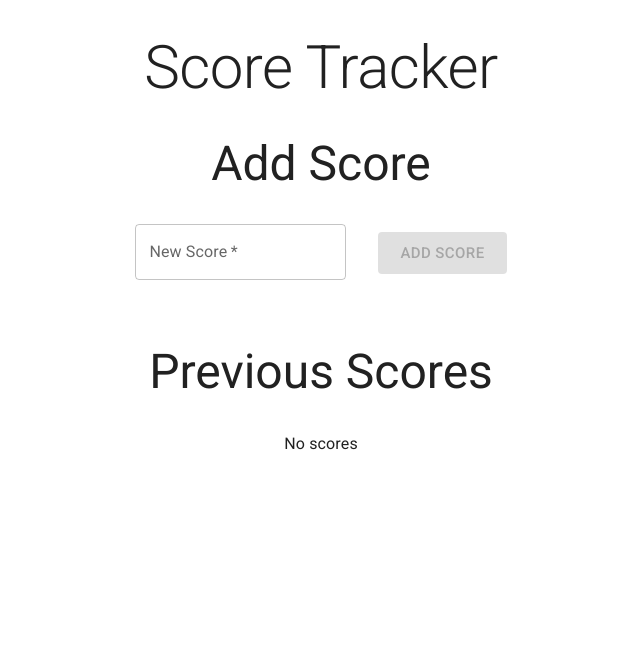
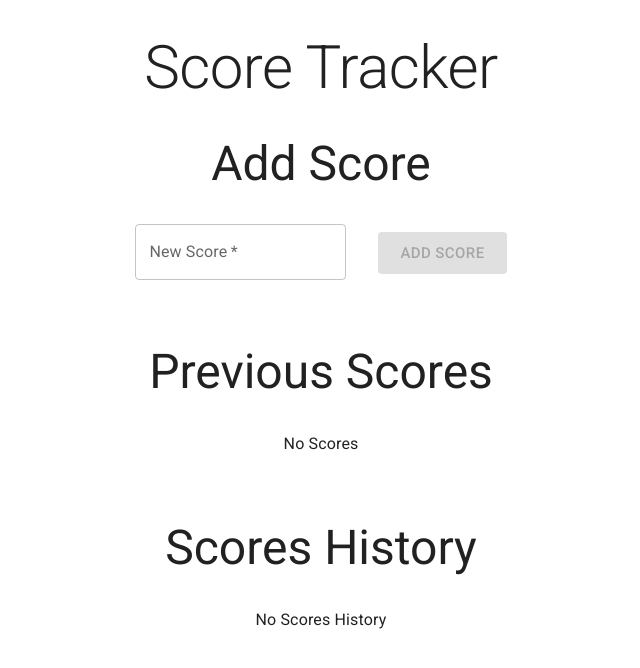
Before and after one commit to michaelyu13/score-tracker, a React (Vite) app: page / in a window 1280 px wide. Shown: the top 668 px of the page, without its empty margins (319-959 px from the left). Built offline with nearby package versions, Linux system fonts and the light colour scheme.

Commit message:
Chart.js - Setup and add Line Graph to app

```diff
--- a/package.json
+++ b/package.json
@@ -15,8 +15,10 @@
     "@mui/icons-material": "^5.14.12",
     "@mui/material": "^5.14.12",
     "@mui/x-date-pickers": "^6.16.1",
+    "chart.js": "^4.4.0",
     "dayjs": "^1.11.10",
     "react": "^18.2.0",
+    "react-chartjs-2": "^5.2.0",
     "react-dom": "^18.2.0"
   },
   "devDependencies": {
--- a/src/App.tsx
+++ b/src/App.tsx
@@ -1,16 +1,33 @@
 import { useState } from 'react';
 
 import AddScoreForm from './components/AddScoreForm';
+import ScoresGraph from './components/ScoresGraph';
 import ScoresTable from './components/ScoresTable';
 
 import { Box, Container, CssBaseline, Typography } from '@mui/material/';
+import { indigo } from '@mui/material/colors';
+import { ThemeProvider, createTheme } from '@mui/material/styles';
+
+import { CategoryScale } from 'chart.js';
+import Chart from 'chart.js/auto';
+
+Chart.register(CategoryScale);
+
+const theme = createTheme({
+    palette: {
+        primary: {
+            main: indigo[700],
+        },
+    },
+});
 
 const App: React.FC = () => {
-    const [scores, setScores] = useState<number[]>([]);
+    const [scoresHistory, setScoresHistory] = useState<number[]>([]);
 
     return (
         <>
             <CssBaseline />
+            <ThemeProvider theme={theme}>
                 <Container sx={{ display: 'flex', flexDirection: 'column', minHeight: '100vh' }}>
                     <Box component="header" my={4}>
                         <Typography variant="h2" component="h1" align="center">
@@ -19,10 +36,12 @@ const App: React.FC = () => {
                     </Box>
 
                     <Box component="main">
-                    <AddScoreForm scores={scores} setScores={setScores} />
-                    <ScoresTable scores={scores} />
+                        <AddScoreForm scoresHistory={scoresHistory} setScoresHistory={setScoresHistory} />
+                        <ScoresTable scoresHistory={scoresHistory} />
+                        <ScoresGraph scoresHistory={scoresHistory} />
                     </Box>
                 </Container>
+            </ThemeProvider>
         </>
     );
 };
--- a/src/components/AddScoreForm.tsx
+++ b/src/components/AddScoreForm.tsx
@@ -3,34 +3,22 @@ import React, { useEffect } from 'react';
 import { Box, Button, TextField, Typography } from '@mui/material/';
 
 type AddScoreFormProps = {
-    scores: number[];
-    setScores: React.Dispatch<React.SetStateAction<number[]>>;
+    scoresHistory: number[];
+    setScoresHistory: React.Dispatch<React.SetStateAction<number[]>>;
 };
 
-const AddScoreForm = ({ scores, setScores }: AddScoreFormProps) => {
+const AddScoreForm = ({ scoresHistory, setScoresHistory }: AddScoreFormProps) => {
     // Regex pattern to check if the input only contains numbers
     const regexPattern = /^[0-9]+$/;
 
     const [newScore, setNewScore] = React.useState<string>('');
     const [helperText, setHelperText] = React.useState<string>('');
     const [isAddButtonDisabled, setIsAddButtonDisabled] = React.useState<boolean>(false);
-    // const [dateCleared, setDateCleared] = React.useState<boolean>(false);
     const [formHasErrors, setFormHasErrors] = React.useState<boolean>(false);
 
     useEffect(() => {
         doFormValidation(newScore);
     }, [newScore]);
-
-    // useEffect(() => {
-    //     if (dateCleared) {
-    //         const timeout = setTimeout(() => {
-    //             setDateCleared(false);
-    //         }, 1500);
-
-    //         return () => clearTimeout(timeout);
-    //     }
-    //     return () => {};
-    // }, [dateCleared]);
 
     const doFormValidation = (newScore: string) => {
         if (!newScore.length) {
@@ -66,7 +54,7 @@ const AddScoreForm = ({ scores, setScores }: AddScoreFormProps) => {
         e.preventDefault();
         console.log(111);
 
-        setScores([...scores, parseInt(newScore)]);
+        setScoresHistory([...scoresHistory, parseInt(newScore)]);
 
         setNewScore('');
     };
@@ -86,30 +74,6 @@ const AddScoreForm = ({ scores, setScores }: AddScoreFormProps) => {
                 gap={4}
                 mb={8}
             >
-                {/* <div>
-                    <LocalizationProvider dateAdapter={AdapterDayjs}>
-                        <Box
-                            component="div"
-                            sx={{
-                                width: '100%',
-                                height: '100%',
-                                display: 'flex',
-                                justifyContent: 'center',
-                                position: 'relative',
-                            }}
-                        >
-                            <DatePicker
-                                label="Period"
-                                views={['month', 'year']}
-                                sx={{ width: 260 }}
-                                slotProps={{
-                                    field: { clearable: true, onClear: () => setDateCleared(true) },
-                                }}
-                            />
-                        </Box>
-                    </LocalizationProvider>
-                </div> */}
-
                 <TextField
                     required
                     id="newScore"
--- /dev/null
+++ b/src/components/ScoresGraph.tsx
@@ -0,0 +1,60 @@
+import { Line } from 'react-chartjs-2';
+
+import { Typography } from '@mui/material/';
+
+type ScoresGraphProps = {
+    scoresHistory: number[];
+};
+
+const ScoresGraph = ({ scoresHistory }: ScoresGraphProps) => {
+    const scoresHistoryIndexes = scoresHistory.map((_, index) => index);
+
+    const chartData = {
+        labels: scoresHistoryIndexes,
+        datasets: [
+            {
+                label: 'Scores ',
+                data: scoresHistory.map((scoreHistory) => scoreHistory),
+                backgroundColor: 'red',
+                borderColor: '#303f9f',
+                borderWidth: 2,
+            },
+        ],
+    };
+    return (
+        <div className="chart-container">
+            <Typography variant="h3" component="h2" align="center" mb={4}>
+                Scores History
+            </Typography>
+
+            {(() => {
+                if (scoresHistory.length) {
+                    return (
+                        <Line
+                            data={chartData}
+                            options={{
+                                plugins: {
+                                    title: {
+                                        display: false,
+                                        text: 'Scores Over Attempts',
+                                    },
+                                    legend: {
+                                        display: false,
+                                    },
+                                },
+                            }}
+                        />
+                    );
+                } else {
+                    return (
+                        <Typography component="p" align="center" mb={4}>
+                            No Scores History
+                        </Typography>
+                    );
+                }
+            })()}
+        </div>
+    );
+};
+
+export default ScoresGraph;
--- a/src/components/ScoresTable.tsx
+++ b/src/components/ScoresTable.tsx
@@ -11,10 +11,10 @@ import {
 } from '@mui/material/';
 
 type ScoresTableProps = {
-    scores: number[];
+    scoresHistory: number[];
 };
 
-const ScoresTable = ({ scores }: ScoresTableProps) => {
+const ScoresTable = ({ scoresHistory }: ScoresTableProps) => {
     return (
         <Box component="section" width="600px" m="auto" mb={8}>
             <Typography variant="h3" component="h2" align="center" mb={4}>
@@ -22,7 +22,7 @@ const ScoresTable = ({ scores }: ScoresTableProps) => {
             </Typography>
 
             {(() => {
-                if (scores.length) {
+                if (scoresHistory.length) {
                     return (
                         <TableContainer component={Paper}>
                             <Table aria-label="score table">
@@ -32,7 +32,7 @@ const ScoresTable = ({ scores }: ScoresTableProps) => {
                                     </TableRow>
                                 </TableHead>
                                 <TableBody>
-                                    {scores.map((score) => (
+                                    {scoresHistory.map((score) => (
                                         <TableRow
                                             key={score}
                                             sx={{ '&:last-child td, &:last-child th': { border: 0 } }}
@@ -45,7 +45,11 @@ const ScoresTable = ({ scores }: ScoresTableProps) => {
                         </TableContainer>
                     );
                 } else {
-                    return <p align="center">No scores</p>;
+                    return (
+                        <Typography component="p" align="center" mb={4}>
+                            No Scores
+                        </Typography>
+                    );
                 }
             })()}
         </Box>
```
Also changed, not shown: 1 other file (tests, documents, lock files or other folders). Lines whose indentation alone changed are shown as unchanged.
